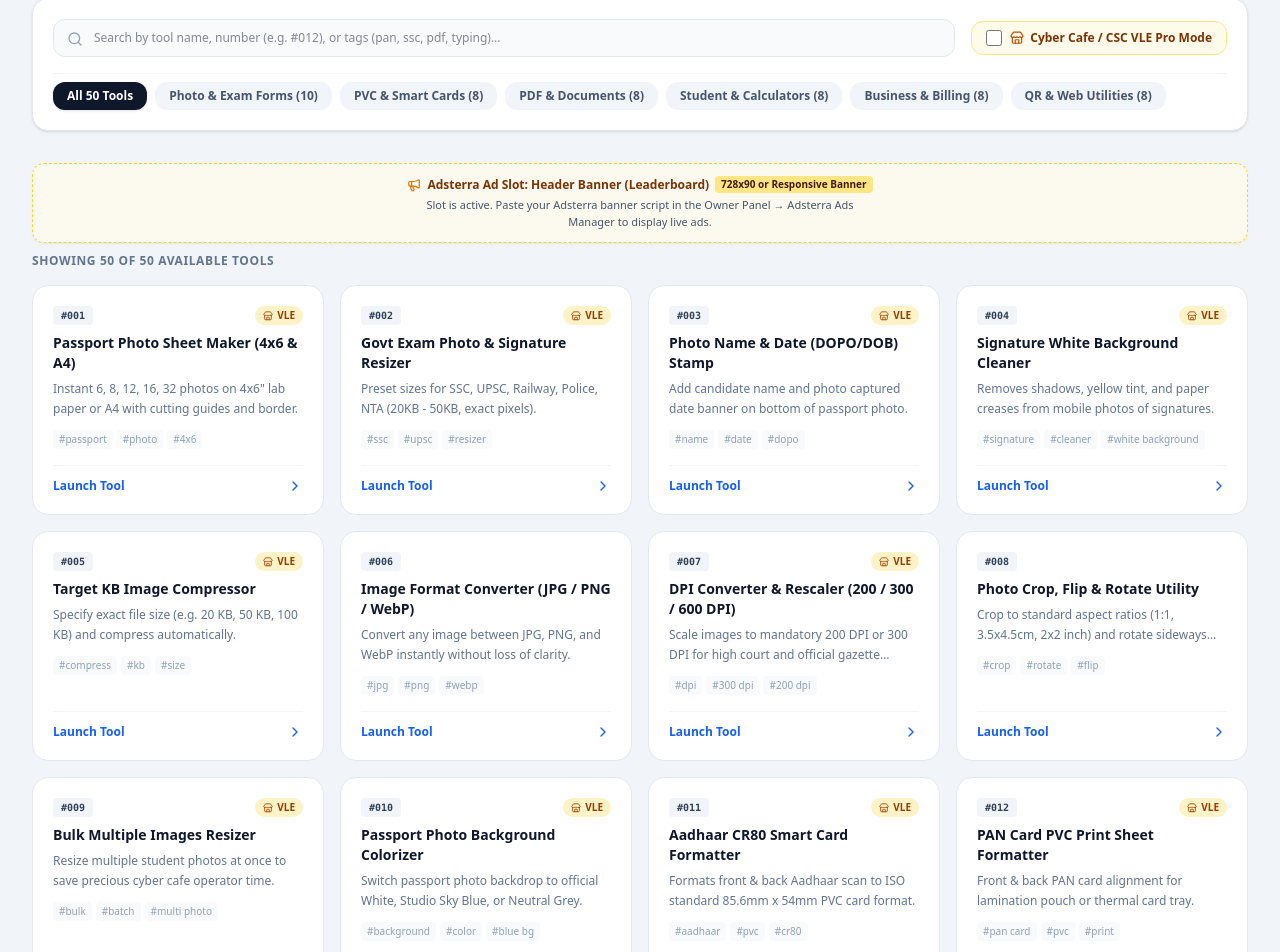
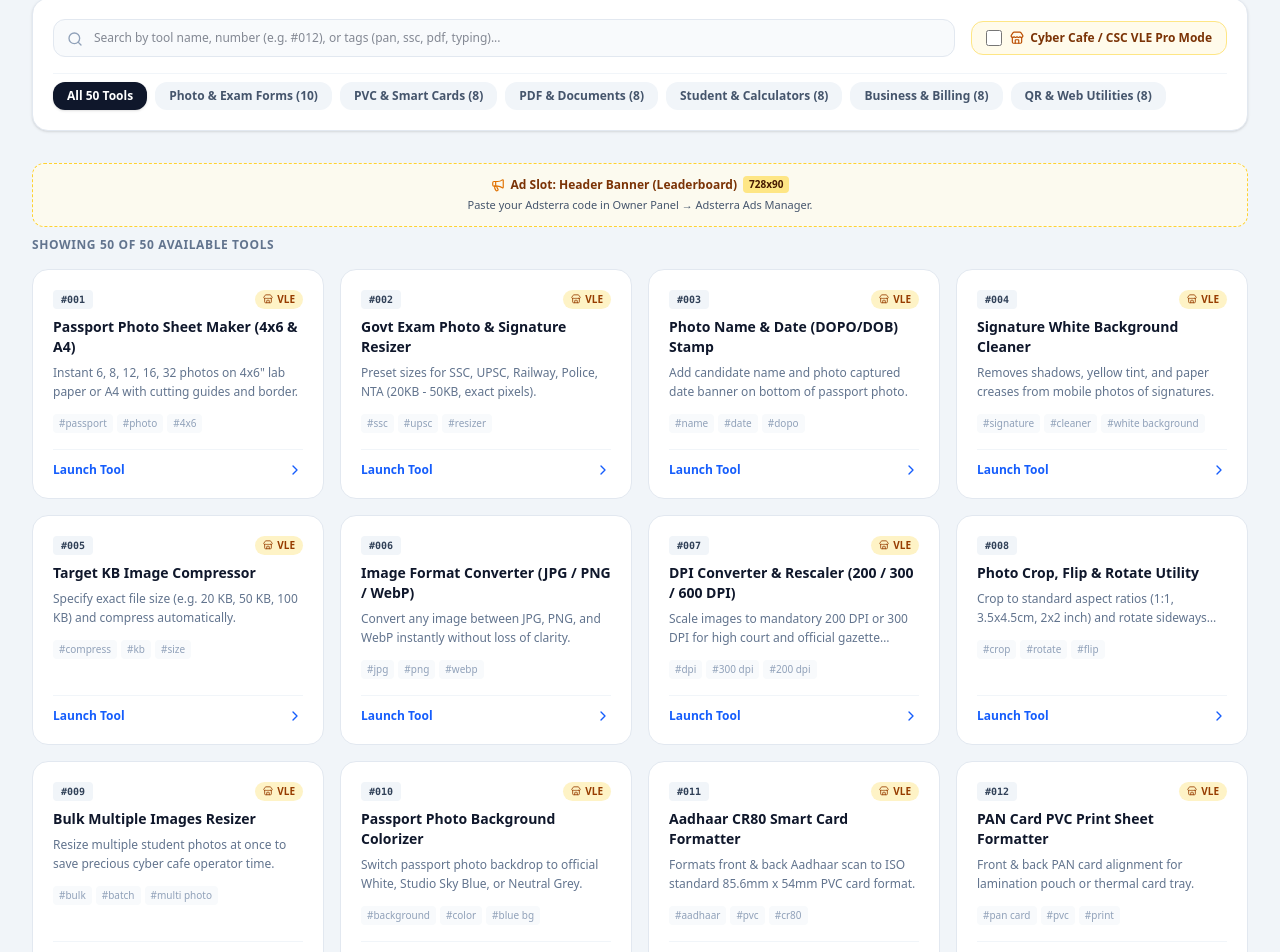
Before and after one commit to pankaj34540/999tools, a React (Vite) app: page / in a window 1280 px wide. Shown: the part 1010-1962 px from the top of the page. Built offline with nearby package versions, Linux system fonts and the light colour scheme; no server answers; the database is empty.

Commit message:
Update AdsterraBanner to support new slot types

```diff
--- a/src/components/common/AdsterraBanner.tsx
+++ b/src/components/common/AdsterraBanner.tsx
@@ -1,9 +1,9 @@
 import React, { useEffect, useRef } from 'react';
 import { useApp } from '../../context/AppContext';
-import { Megaphone, ExternalLink, ShieldCheck } from 'lucide-react';
+import { Megaphone, ExternalLink } from 'lucide-react';
 
 interface AdsterraBannerProps {
-  slot: 'header' | 'tool_in_content' | 'sidebar' | 'social_bar';
+  slot: 'header' | 'tool_in_content' | 'sidebar' | 'native_banner' | 'social_bar';
   className?: string;
 }
 
@@ -13,7 +13,6 @@ export const AdsterraBanner: React.FC<AdsterraBannerProps> = ({ slot, className
 
   const adConfig = siteConfig.adsterra;
 
-  // Determine active status and ad code based on slot
   let isActive = false;
   let adCode = '';
   let slotLabel = '';
@@ -23,80 +22,128 @@ export const AdsterraBanner: React.FC<AdsterraBannerProps> = ({ slot, className
     isActive = adConfig?.enabled && adConfig?.headerBannerActive;
     adCode = adConfig?.headerBannerCode || '';
     slotLabel = 'Header Banner (Leaderboard)';
-    recommendedSize = '728x90 or Responsive Banner';
+    recommendedSize = '728x90';
   } else if (slot === 'tool_in_content') {
     isActive = adConfig?.enabled && adConfig?.toolBannerActive;
     adCode = adConfig?.toolBannerCode || '';
     slotLabel = 'Tool Workspace Banner';
-    recommendedSize = '468x60 / 300x250 Native or Banner';
+    recommendedSize = '300x250';
   } else if (slot === 'sidebar') {
     isActive = adConfig?.enabled && adConfig?.sidebarAdActive;
     adCode = adConfig?.sidebarAdCode || '';
     slotLabel = 'Sidebar Banner';
-    recommendedSize = '300x250 or 160x600 Skyscraper';
+    recommendedSize = '160x600';
+  } else if (slot === 'native_banner') {
+    isActive = adConfig?.enabled && adConfig?.nativeBannerActive;
+    adCode = adConfig?.nativeBannerCode || '';
+    slotLabel = 'Native Banner';
+    recommendedSize = 'Native / Responsive';
   } else if (slot === 'social_bar') {
     isActive = adConfig?.enabled && adConfig?.socialBarActive;
     adCode = adConfig?.socialBarCode || '';
-    slotLabel = 'Social Bar / Push Notification Ad';
-    recommendedSize = 'Adsterra Social Bar Script';
+    slotLabel = 'Social Bar';
+    recommendedSize = 'Adsterra Social Bar';
   }
 
-  // Effect to safely inject raw script/html if provided
   useEffect(() => {
     if (!containerRef.current) return;
     const container = containerRef.current;
-
-    // Clear previous
     container.innerHTML = '';
 
     if (isActive && adCode.trim().length > 0) {
       try {
-        // If it looks like a script tag, dynamically execute
         const range = document.createRange();
         range.selectNode(container);
         const fragment = range.createContextualFragment(adCode);
         container.appendChild(fragment);
+        console.log(`✅ ${slot} ad injected`);
       } catch (err) {
-        console.warn('Adsterra code load fallback:', err);
+        console.warn(`${slot} ad fallback:`, err);
         container.innerHTML = adCode;
       }
     }
-  }, [isActive, adCode]);
+  }, [isActive, adCode, slot]);
 
   if (!isActive && !adConfig?.testMode) {
     return null;
   }
 
-  // If active and has real code, render injected container
   if (isActive && adCode.trim().length > 0) {
     return (
       <div className={`adsterra-ad-container my-3 overflow-hidden text-center flex flex-col items-center justify-center ${className}`}>
-        <div className="text-[10px] uppercase font-bold text-slate-400 tracking-wider mb-1">Sponsored Advertisement</div>
+        <div className="text-[10px] uppercase font-bold text-slate-400 tracking-wider mb-1">Sponsored</div>
         <div ref={containerRef} className="min-h-[60px] flex items-center justify-center w-full" />
       </div>
     );
   }
 
-  // If in test mode or code is empty, show clean preview placeholder for admin/owner confidence
   return (
-    <div className={`my-2.5 p-3 rounded-xl border border-dashed border-amber-300 bg-amber-50/70 text-slate-800 text-center flex flex-col items-center justify-center gap-1 transition shadow-xs ${className}`}>
+    <div className={`my-2.5 p-3 rounded-xl border border-dashed border-amber-300 bg-amber-50/70 text-slate-800 text-center flex flex-col items-center justify-center gap-1 ${className}`}>
       <div className="flex items-center gap-1.5 text-xs font-bold text-amber-900">
         <Megaphone className="w-3.5 h-3.5 text-amber-600" />
-        <span>Adsterra Ad Slot: {slotLabel}</span>
+        <span>Ad Slot: {slotLabel}</span>
         <span className="text-[10px] font-semibold bg-amber-200 text-amber-950 px-1.5 py-0.5 rounded-sm">
           {recommendedSize}
         </span>
       </div>
       <p className="text-[11px] text-slate-600 max-w-md">
         {adConfig?.enabled
-          ? 'Slot is active. Paste your Adsterra banner script in the Owner Panel → Adsterra Ads Manager to display live ads.'
-          : 'Ad slot paused. You can activate this in the Owner Panel.'}
+          ? 'Paste your Adsterra code in Owner Panel → Adsterra Ads Manager.'
+          : 'Ad slot paused. Activate from Owner Panel.'}
       </p>
     </div>
   );
 };
 
-// Helper hook for triggering Direct Link / Popunder Adsterra on key action
+// ============================================
+// SOCIAL BAR INJECTOR (Global — runs once)
+// ============================================
+export const SocialBarInjector: React.FC = () => {
+  const { siteConfig } = useApp();
+  const injected = useRef(false);
+
+  useEffect(() => {
+    if (injected.current) return;
+
+    const config = siteConfig.adsterra;
+    if (!config?.enabled || !config?.socialBarActive || !config?.socialBarCode) {
+      return;
+    }
+
+    // Remove any existing social bar scripts
+    document.querySelectorAll('script[data-999tools-socialbar]').forEach((el) => el.remove());
+
+    try {
+      // Extract script src from the code
+      const temp = document.createElement('div');
+      temp.innerHTML = config.socialBarCode;
+      const scripts = temp.querySelectorAll('script');
+
+      scripts.forEach((oldScript) => {
+        const newScript = document.createElement('script');
+        newScript.setAttribute('data-999tools-socialbar', 'true');
+        if (oldScript.src) {
+          newScript.src = oldScript.src;
+          newScript.async = true;
+        } else {
+          newScript.textContent = oldScript.textContent;
+        }
+        document.body.appendChild(newScript);
+      });
+
+      injected.current = true;
+      console.log('✅ Social Bar injected globally');
+    } catch (err) {
+      console.error('Social Bar injection failed:', err);
+    }
+  }, [siteConfig.adsterra]);
+
+  return null;
+};
+
+// ============================================
+// DIRECT LINK (Optional — for future use)
+// ============================================
 let clickCounter = 0;
 export const useAdsterraDirectLink = () => {
   const { siteConfig } = useApp();
@@ -110,7 +157,6 @@ export const useAdsterraDirectLink = () => {
     clickCounter++;
     const freq = config.directLinkFrequency || 1;
 
-    // Trigger according to frequency (e.g. 1 = every click, 2 = every 2nd click)
     if (clickCounter % freq === 0) {
       try {
         const win = window.open(config.directLinkUrl, '_blank');
```
